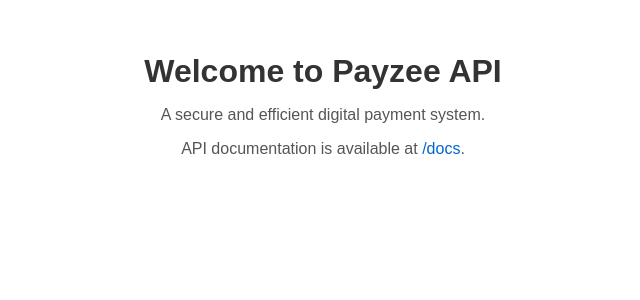
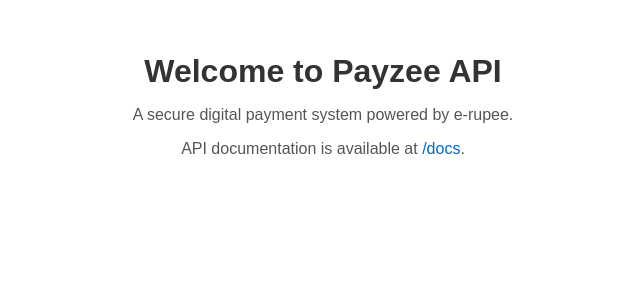
Before and after one commit to areebahmeddd/Payzee, a FastAPI app: page / in a window 1280 px wide. Shown: the part 55-355 px from the top of the page, without its empty margins (317-957 px from the left). Run offline with FastAPI, Linux system fonts and the light colour scheme.

Commit message:
add simple template for home route

```diff
--- a/templates/index.html
+++ b/templates/index.html
@@ -51,7 +51,7 @@
     </header>
     <main>
         <h1>Welcome to Payzee API</h1>
-        <p>A secure and efficient digital payment system.</p>
+        <p>A secure digital payment system powered by e-rupee.</p>
         <p>API documentation is available at <a href="/docs">/docs</a>.</p>
     </main>
 </body>
```
